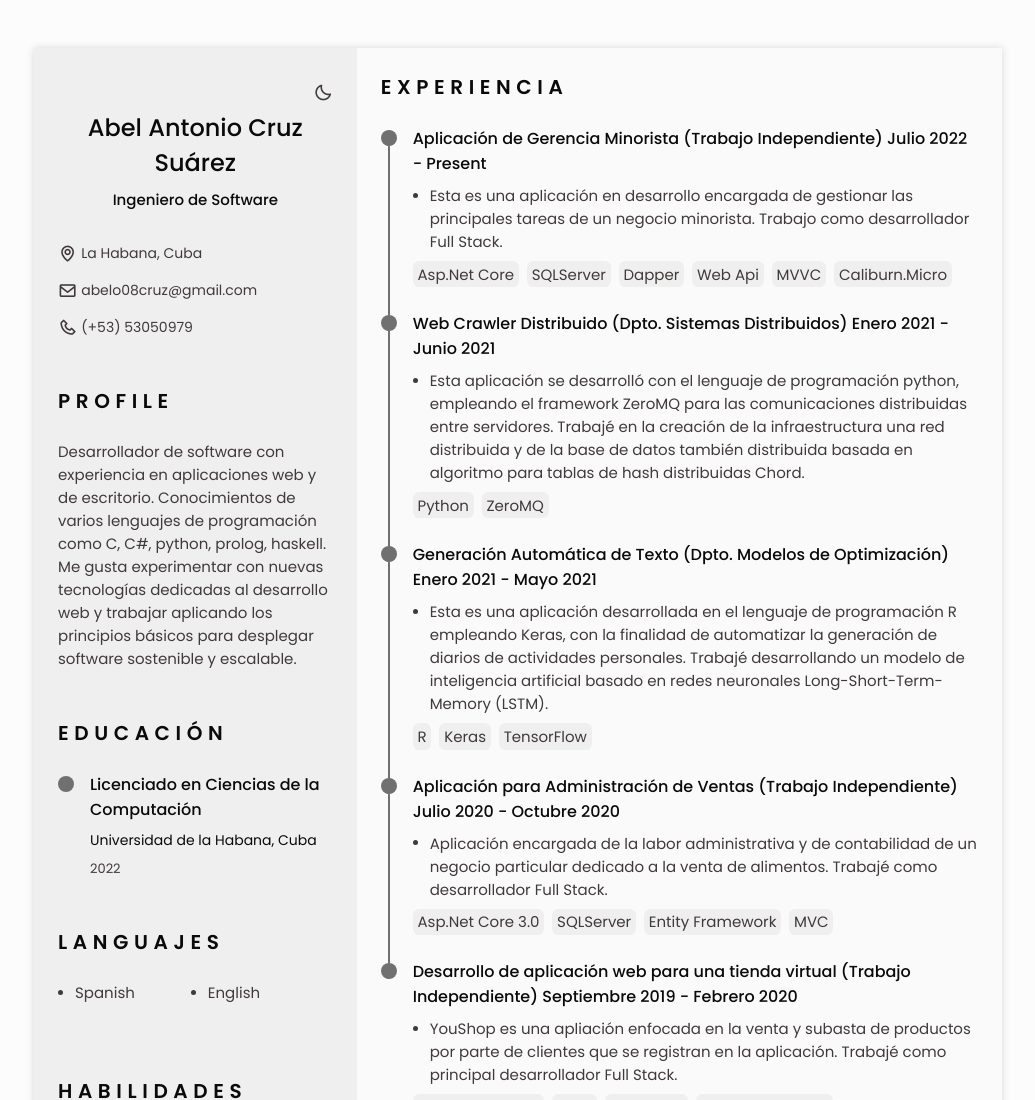
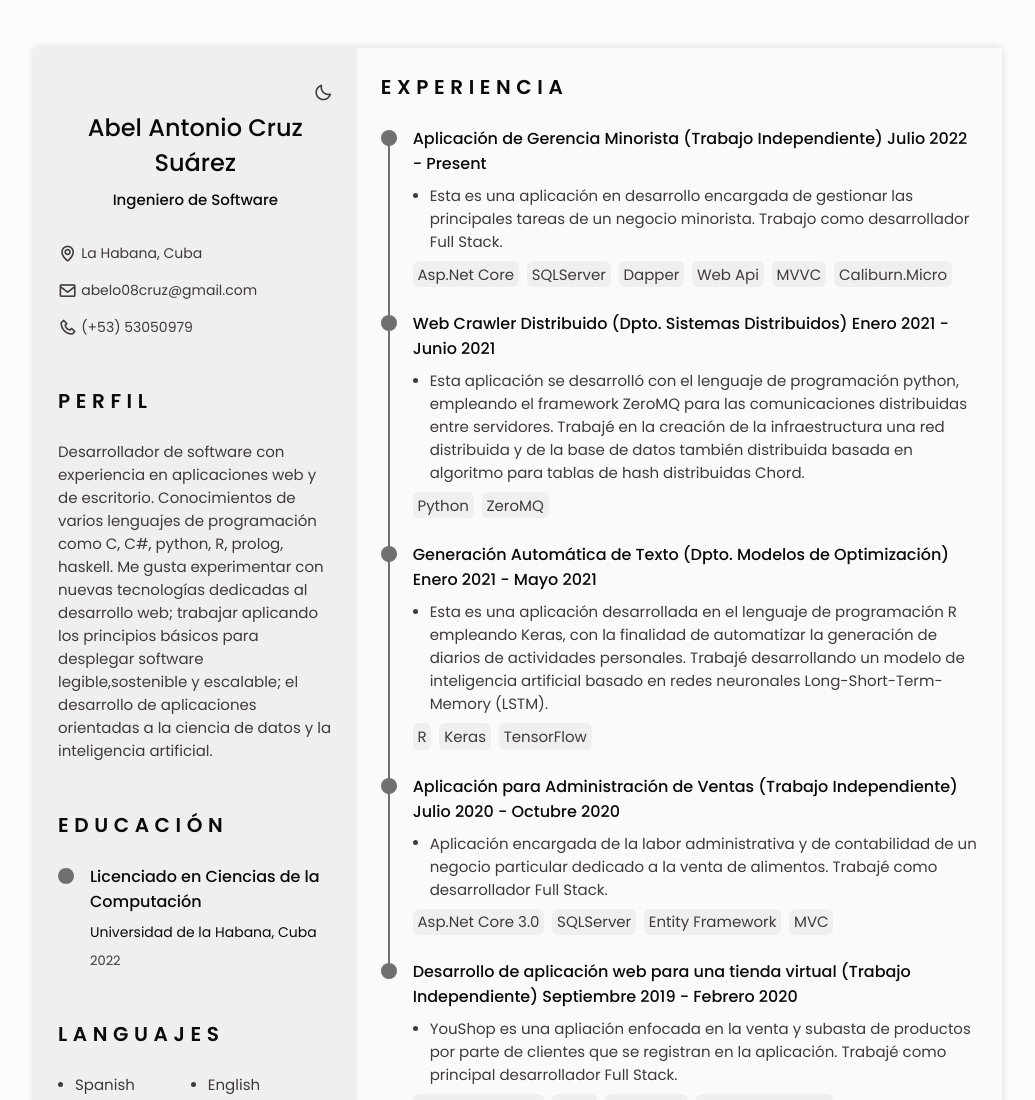
Before and after one commit to abelo98/cv, a plain HTML site: page index.html in a window 1280 px wide. Shown: the top 1100 px of the page, without its empty margins (122-1157 px from the left). Drawn offline with nearby package versions, Linux system fonts and the light colour scheme.

Commit message:
Update index.html

```diff
--- a/index.html
+++ b/index.html
@@ -107,13 +107,15 @@
 
             <!--========== PROFILE ==========-->
             <section class="profile section" id="profile">
-                <h2 class="section-title">Profile</h2>
+                <h2 class="section-title">Perfil</h2>
 
                 <p class="profile__description">
                     Desarrollador de software con experiencia en aplicaciones web y de escritorio.
-                    Conocimientos de varios lenguajes de programación como C, C#, python, prolog, haskell.
-                    Me gusta experimentar con nuevas tecnologías dedicadas al desarrollo web y trabajar aplicando
-                    los principios básicos para desplegar software sostenible y escalable.
+                    Conocimientos de varios lenguajes de programación como C, C#, python, R, prolog, haskell.
+                    Me gusta experimentar con nuevas tecnologías dedicadas al desarrollo web; trabajar aplicando
+                    los principios básicos para desplegar software legible,sostenible y escalable;
+                    el desarrollo de aplicaciones orientadas a la ciencia de datos y la inteligencia artificial.
+
                 </p>
             </section>
 
```
